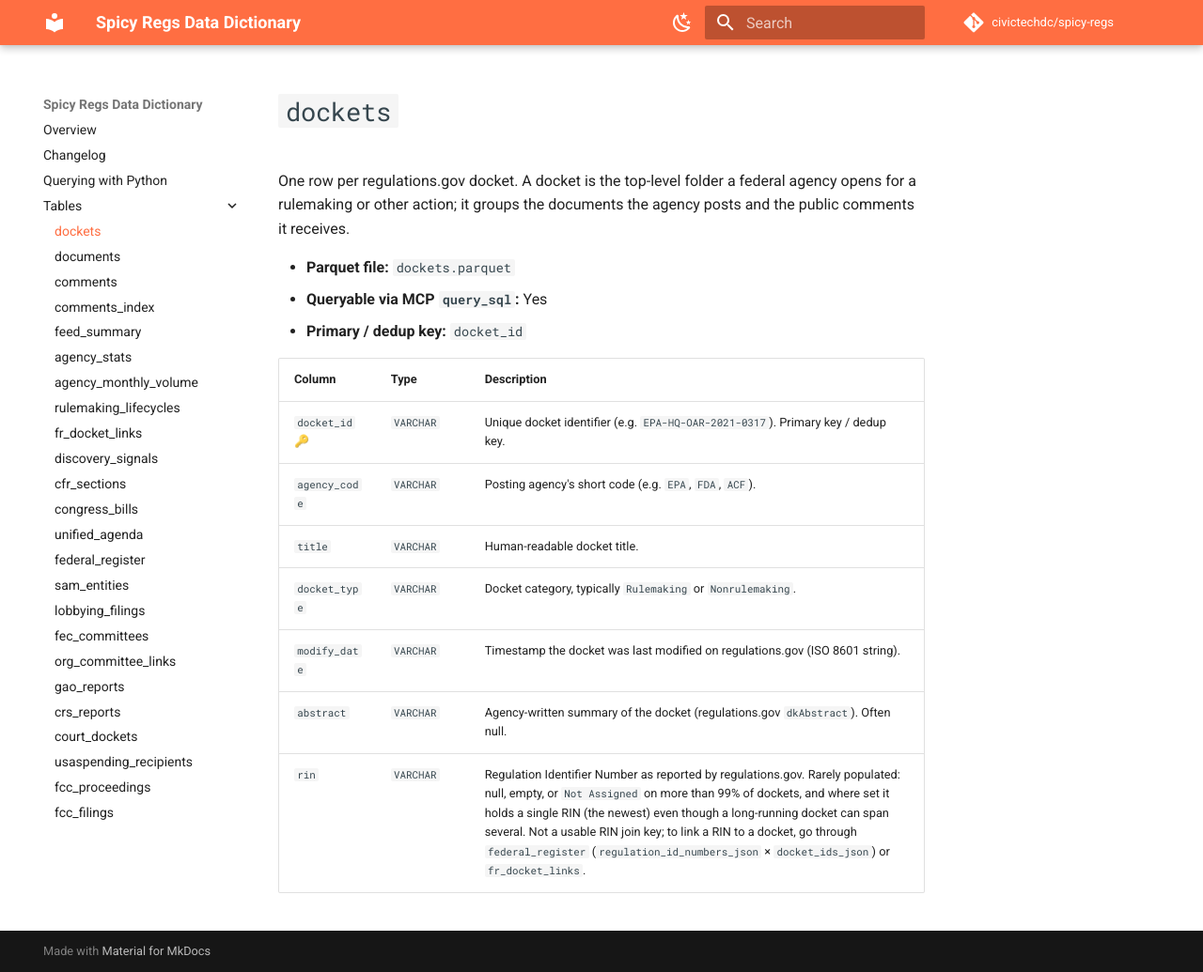
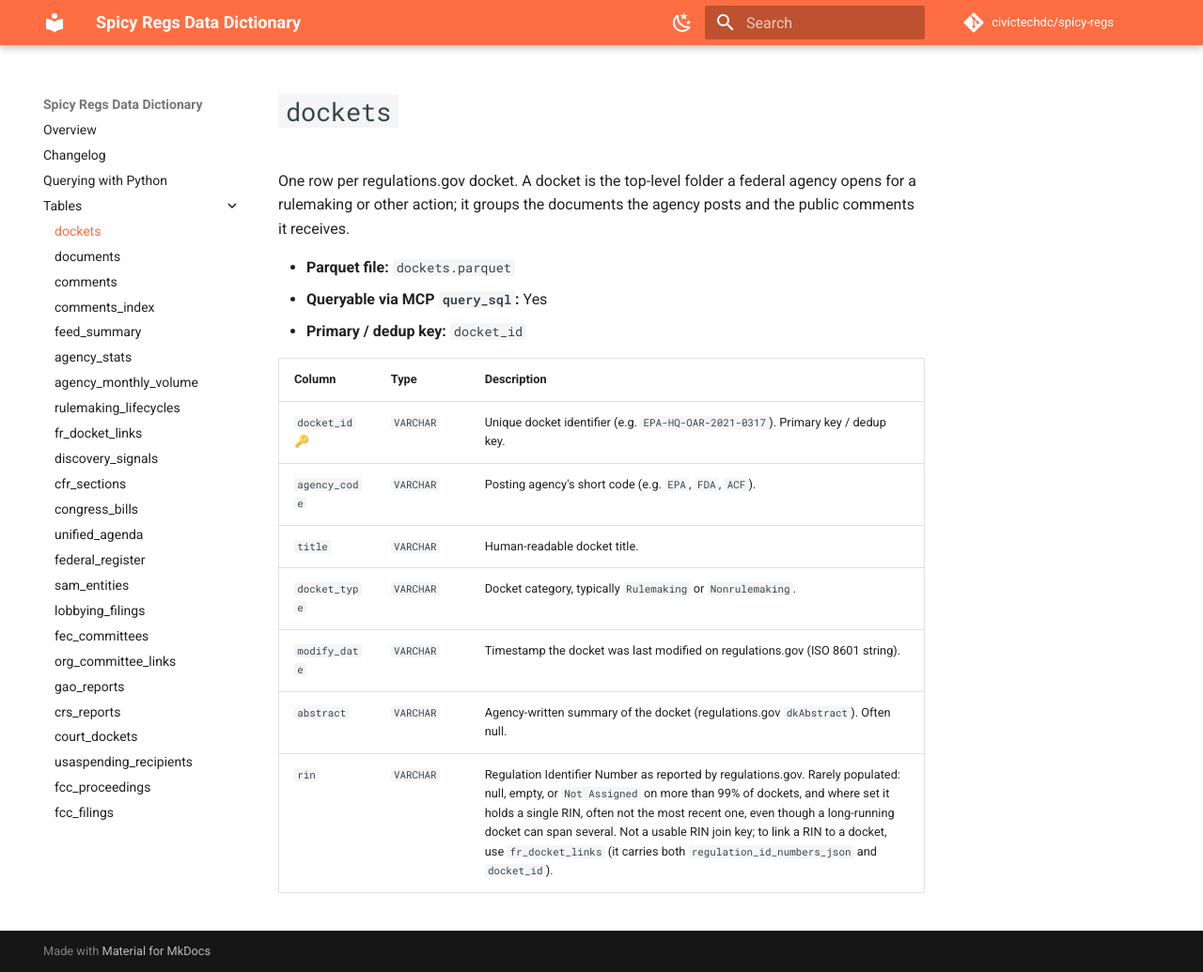
Before and after one commit to civictechdc/spicy-regs, an MkDocs documentation site: the page built from docs/tables/dockets.md, in a window 1280 px wide and 1035 px high. Shown: the whole window at 94% size. Built offline with MkDocs 1.6.1 and Material for MkDocs 9.7.7, drawn with Linux system fonts in a browser that asks for light colours; comment, search, counter and statistics services are not loaded.

Commit message:
docs: address review on RIN join-key wording
- dockets.rin holds a single RIN, often not the newest
- README: RIN is a real key on the FR / Unified Agenda side (single agenda edition)
- additional_rins: fewer than 100 of ~2M
- name fr_docket_links as the one-table RIN-to-docket route

```diff
--- a/docs/tables/dockets.md
+++ b/docs/tables/dockets.md
@@ -16,4 +16,4 @@ One row per regulations.gov docket. A docket is the top-level folder a federal a
 | `docket_type` | `VARCHAR` | Docket category, typically `Rulemaking` or `Nonrulemaking`. |
 | `modify_date` | `VARCHAR` | Timestamp the docket was last modified on regulations.gov (ISO 8601 string). |
 | `abstract` | `VARCHAR` | Agency-written summary of the docket (regulations.gov `dkAbstract`). Often null. |
-| `rin` | `VARCHAR` | Regulation Identifier Number as reported by regulations.gov. Rarely populated: null, empty, or `Not Assigned` on more than 99% of dockets, and where set it holds a single RIN (the newest) even though a long-running docket can span several. Not a usable RIN join key; to link a RIN to a docket, go through `federal_register` (`regulation_id_numbers_json` × `docket_ids_json`) or `fr_docket_links`. |
+| `rin` | `VARCHAR` | Regulation Identifier Number as reported by regulations.gov. Rarely populated: null, empty, or `Not Assigned` on more than 99% of dockets, and where set it holds a single RIN, often not the most recent one, even though a long-running docket can span several. Not a usable RIN join key; to link a RIN to a docket, use `fr_docket_links` (it carries both `regulation_id_numbers_json` and `docket_id`). |
```
Also changed, not shown: README.md (+6 -4 lines), docs/tables/documents.md (+1 -1 lines), 1 other file.
